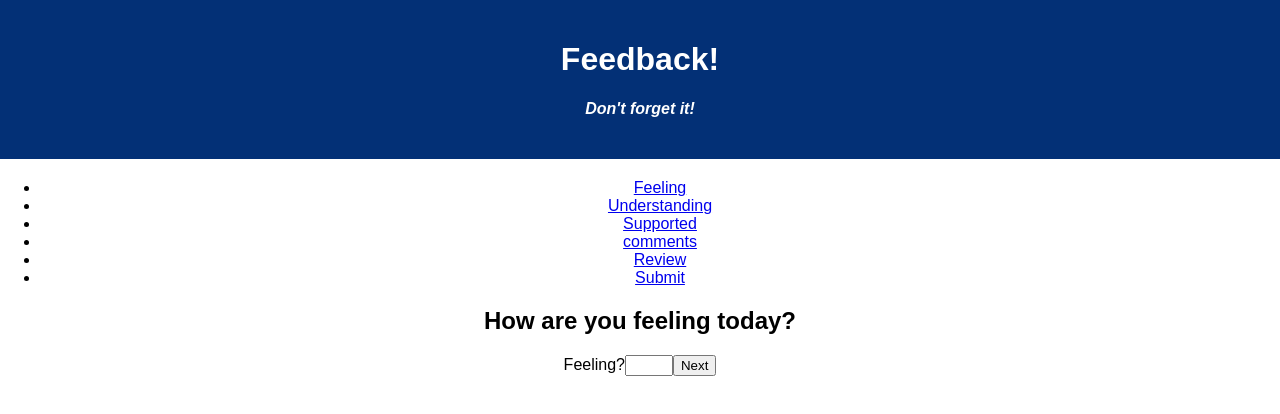
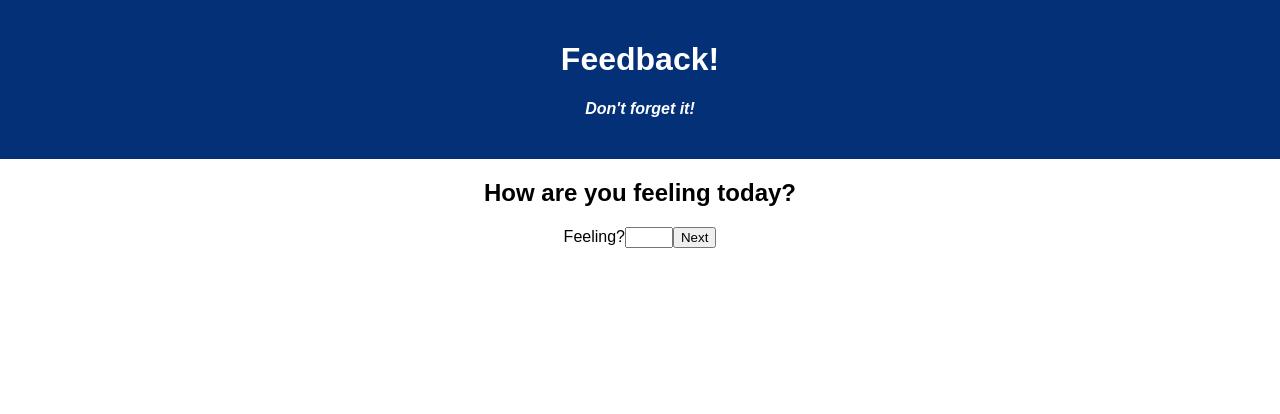
Before and after one commit to Jay-Wikstrom/weekend-redux-feedback-loop, a React (Create React App) app: page /#/feeling in a window 1280 px wide. Shown: the top 414 px of the page. Built offline with nearby package versions, Linux system fonts and the light colour scheme.

Commit message:
Base mode complete

```diff
--- a/src/components/App/App.jsx
+++ b/src/components/App/App.jsx
@@ -1,5 +1,4 @@
 import React from 'react';
-import axios from 'axios';
 import './App.css';
 import {HashRouter as Router, Route, Link} from 'react-router-dom';
 import Feeling from '../Feeling/Feeling';
@@ -8,6 +7,8 @@ import Supported from '../Supported/Supported';
 import Comments from '../Comments/Comments';
 import Review from '../Review/Review';
 import Submit from '../Submit/Submit';
+import Home from '../Home/Home';
+
 function App() {
 
   return (
@@ -17,29 +18,10 @@ function App() {
           <h1 className='App-title'>Feedback!</h1>
           <h4>Don't forget it!</h4>
         </header>
-        <nav>
-          <ul>
-            <li>
-              <Link to="/feeling">Feeling</Link>
-            </li>
-            <li>
-              <Link to="/understanding">Understanding</Link>
-            </li>
-            <li>
-              <Link to="/supported">Supported</Link>
-            </li>
-            <li>
-              <Link to="/comments">comments</Link>
-            </li>
-            <li>
-              <Link to="/review">Review</Link>
-            </li>
-            <li>
-              <Link to="/submit">Submit</Link>
-            </li>
-          </ul>
-        </nav>
 
+        <Route path="/" exact>
+          <Home />
+        </Route>
         <Route path="/feeling" exact>
           <Feeling />
         </Route>
--- a/src/components/Comments/Comments.jsx
+++ b/src/components/Comments/Comments.jsx
@@ -3,7 +3,7 @@ import { useDispatch, useSelector } from 'react-redux';
 import { useHistory } from 'react-router-dom';
 
 function Comments() {
-    const comments = useSelector(store => store.mainReducer);
+    const comments = useSelector(store => store.feedbackReducer);
     const dispatch = useDispatch();
     const history = useHistory();
 
--- a/src/components/Feeling/Feeling.jsx
+++ b/src/components/Feeling/Feeling.jsx
@@ -3,7 +3,7 @@ import { useDispatch, useSelector } from 'react-redux';
 import { useHistory } from 'react-router-dom';
 
 function Feeling(){
-    const feeling = useSelector(store => store.mainReducer);
+    const feeling = useSelector(store => store.feedbackReducer);
     const dispatch = useDispatch();
     const history = useHistory();
 
--- /dev/null
+++ b/src/components/Home/Home.jsx
@@ -0,0 +1,17 @@
+import { useHistory } from 'react-router-dom';
+
+function Home(){
+    const history = useHistory();
+
+    const handleSubmit = () => {
+        history.push('/feeling');
+    }
+    return (
+        <div>
+            <h1>Start Feedback</h1>
+            <button onClick={handleSubmit}>Go to Feeling page</button>
+        </div>
+    )
+}
+
+export default Home;
--- a/src/components/Review/Review.jsx
+++ b/src/components/Review/Review.jsx
@@ -3,7 +3,7 @@ import {useHistory} from 'react-router-dom';
 import axios from 'axios';
 
 function Review() {
-    const feedback = useSelector(store => store.mainReducer);
+    const feedback = useSelector(store => store.feedbackReducer);
     console.log(feedback);
     const history = useHistory();
 
--- a/src/components/Supported/Supported.jsx
+++ b/src/components/Supported/Supported.jsx
@@ -3,7 +3,7 @@ import { useDispatch, useSelector } from 'react-redux';
 import { useHistory } from 'react-router-dom';
 
 function Supported() {
-    const support = useSelector(store => store.mainReducer);
+    const support = useSelector(store => store.feedbackReducer);
     const dispatch = useDispatch();
     const history = useHistory();
 
--- a/src/components/Understanding/Understanding.jsx
+++ b/src/components/Understanding/Understanding.jsx
@@ -3,7 +3,7 @@ import { useDispatch, useSelector } from 'react-redux';
 import { useHistory } from 'react-router-dom';
 
 function Understanding() {
-    const understanding = useSelector(store => store.mainReducer);
+    const understanding = useSelector(store => store.feedbackReducer);
     const dispatch = useDispatch();
     const history = useHistory();
 
--- a/src/index.js
+++ b/src/index.js
@@ -8,7 +8,7 @@ import logger from 'redux-logger';
 import {createStore, combineReducers, applyMiddleware} from 'redux'
 import {Provider} from 'react-redux';
 
-const mainReducer = (state = [], action) => {
+const feedbackReducer = (state = [], action) => {
     if (action.type === 'SET_FEELING'){
         return action.payload
     }
@@ -27,13 +27,9 @@ const mainReducer = (state = [], action) => {
     return state;
 }
 
-
-
-
-
 const storeInstance = createStore(
     combineReducers({
-        mainReducer
+        feedbackReducer
     }),
     applyMiddleware(logger)
 );
```
